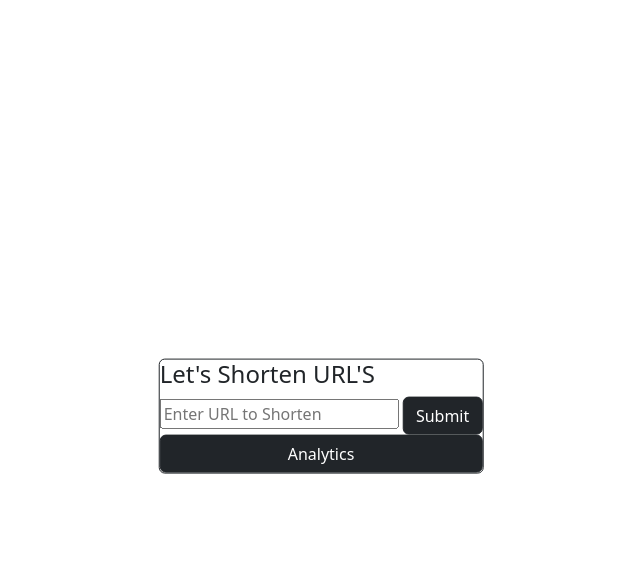
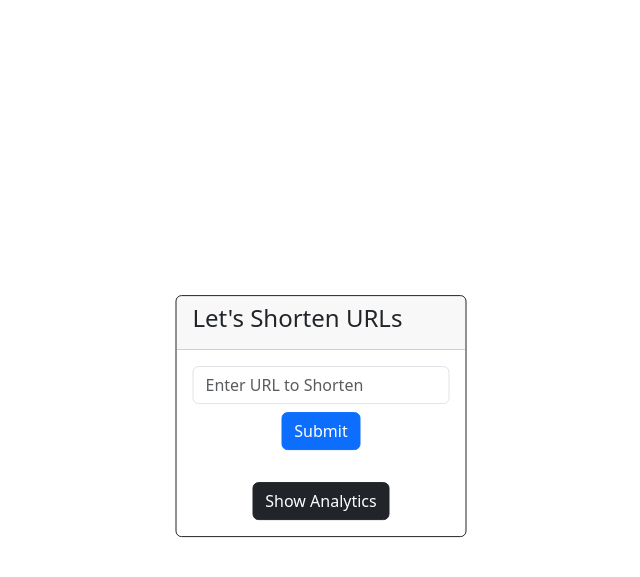
Before and after one commit to Sagar-Chowdhury/LearningNode, a Node server app: page / in a window 1280 px wide. Shown: the top 577 px of the page, without its empty margins (335-975 px from the left). Run offline with Node 20, Linux system fonts and the light colour scheme; some libraries are stand-ins or nearby versions.

Commit message:
Containerized url-shortener

```diff
--- a/custom-url-shortener/index.js
+++ b/custom-url-shortener/index.js
@@ -3,11 +3,13 @@ const connectToMongoDb = require("./connection");
 const router = require("./router/url")
 const staticRouter = require("./router/staticRoutes")
 const path = require("path")
+require('dotenv').config();
+
 
 const app = express();
-const PORT = 8080;
+const PORT = process.env.PORT || 8080;
 
-connectToMongoDb("mongodb://127.0.0.1:27017/short-url");
+connectToMongoDb(process.env.DATABASE_URL);
 
 app.set("view engine", "ejs");
 app.set("views", path.resolve("./views"));
--- a/custom-url-shortener/package.json
+++ b/custom-url-shortener/package.json
@@ -4,11 +4,12 @@
   "description": "",
   "main": "index.js",
   "scripts": {
-    "start": "nodemon index"
+    "start": "node index"
   },
   "author": "",
   "license": "ISC",
   "dependencies": {
+    "dotenv": "^16.4.5",
     "ejs": "^3.1.10",
     "express": "^4.19.2",
     "mongoose": "^8.3.1",
--- a/custom-url-shortener/views/analytics.ejs
+++ b/custom-url-shortener/views/analytics.ejs
@@ -7,7 +7,8 @@
     <title>Document</title>
 </head>
 <body>
-    <h1> Analytics </h1>
+    <div class="d-flex flex-column align-items-center mt-2">
+        <h1> Analytics </h1>
     <table class="table table-dark table-striped-columns">
         <tr>
               <th> ShortId </th>
@@ -25,6 +26,9 @@
                 <%  } );  %>
         </tbody>
  </table>
+
+    </div>
+
 </body>
 <script src="https://cdn.jsdelivr.net/npm/bootstrap@5.3.3/dist/js/bootstrap.bundle.min.js" integrity="sha384-YvpcrYf0tY3lHB60NNkmXc5s9fDVZLESaAA55NDzOxhy9GkcIdslK1eN7N6jIeHz" crossorigin="anonymous"></script>
 </html>
--- a/custom-url-shortener/views/home.ejs
+++ b/custom-url-shortener/views/home.ejs
@@ -1,4 +1,4 @@
-<!DOCTYPE html>
+<!-- <!DOCTYPE html>
 <html lang="en">
 <head>
     <meta charset="UTF-8">
@@ -25,4 +25,40 @@
     </div>
 </body>
 <script src="https://cdn.jsdelivr.net/npm/bootstrap@5.3.3/dist/js/bootstrap.bundle.min.js" integrity="sha384-YvpcrYf0tY3lHB60NNkmXc5s9fDVZLESaAA55NDzOxhy9GkcIdslK1eN7N6jIeHz" crossorigin="anonymous"></script>
+</html> -->
+
+<!DOCTYPE html>
+<html lang="en">
+<head>
+  <meta charset="UTF-8">
+  <meta name="viewport" content="width=device-width, initial-scale=1.0">
+  <link href="https://cdn.jsdelivr.net/npm/bootstrap@5.3.3/dist/css/bootstrap.min.css" rel="stylesheet" integrity="sha384-QWTKZyjpPEjISv5WaRU9OFeRpok6YctnYmDr5pNlyT2bRjXh0JMhjY6hW+ALEwIH" crossorigin="anonymous">
+  <title>Home</title>
+</head>
+<body>
+  <div class="container">
+    <div class="card border-dark m-3" style="position: absolute; top: 50%; left: 50%; transform: translate(-50%, -50%);">
+      <div class="card-header">
+        <h4>Let's Shorten URLs</h4>
+      </div>
+      <div class="card-body">
+        <form action="/url" method="post">
+          <input type="text" name="url" placeholder="Enter URL to Shorten" class="form-control mb-2">
+          <div class="d-flex flex-column align-items-center mt-2"> <button type="submit" class="btn btn-primary">Submit</button> </div>
+
+        </form>
+        <div class="d-flex flex-column align-items-center mt-2">
+            <button type="button" class="btn btn-dark " onclick="location.href='/analytics'">Show Analytics</button>
+        </div>
+
+
+        <% if(locals.id) { %>
+          <p class="mt-2">Short id : <%= id %>  </p>
+        <%  } %>
+      </div>
+    </div>
+  </div>
+
+  <script src="https://cdn.jsdelivr.net/npm/bootstrap@5.3.3/dist/js/bootstrap.bundle.min.js" integrity="sha384-YvpcrYf0tY3lHB60NNkmXc5s9fDVZLESaAA55NDzOxhy9GkcIdslK1eN7N6jIeHz" crossorigin="anonymous"></script>
+</body>
 </html>
```
Also changed, not shown: custom-url-shortener/README.Docker.md (added, +22 -0 lines), custom-url-shortener/compose.yaml (added, +21 -0 lines), 3 other files.
